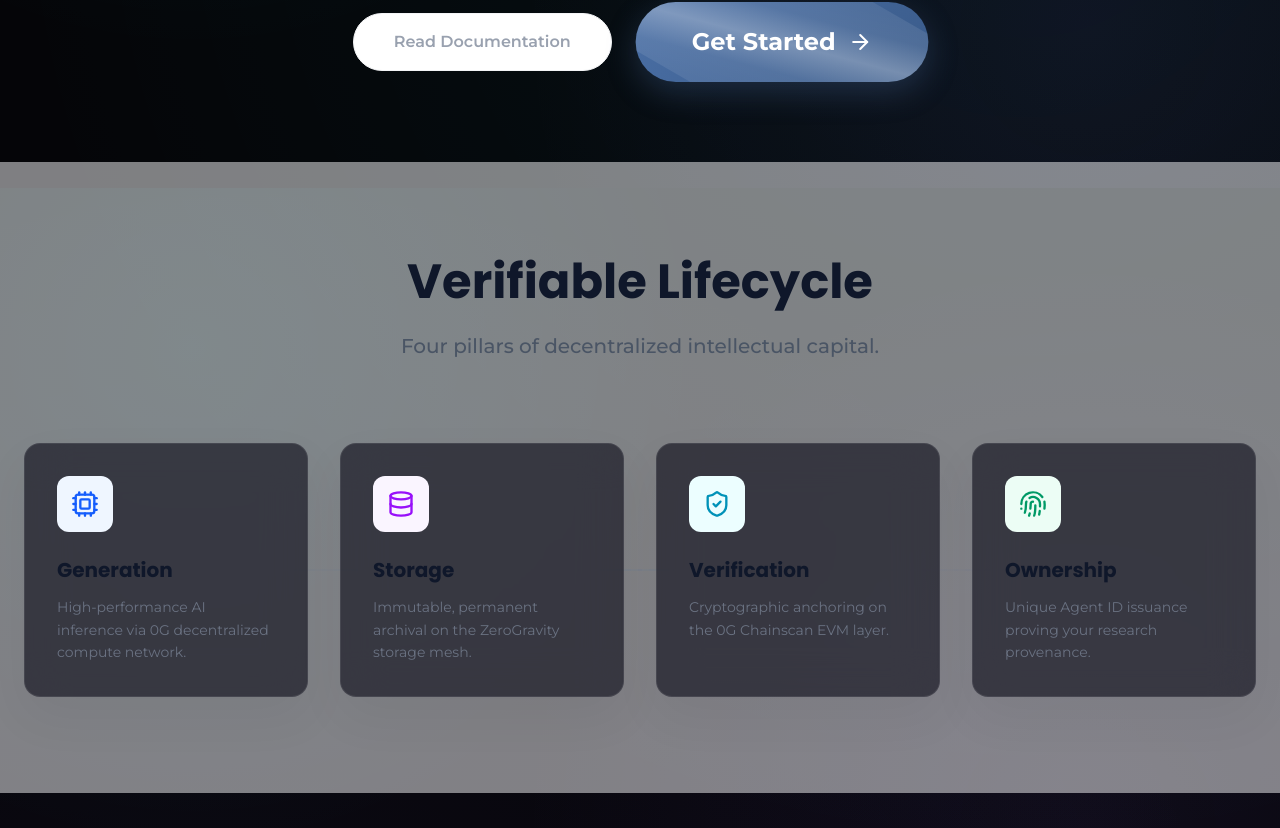
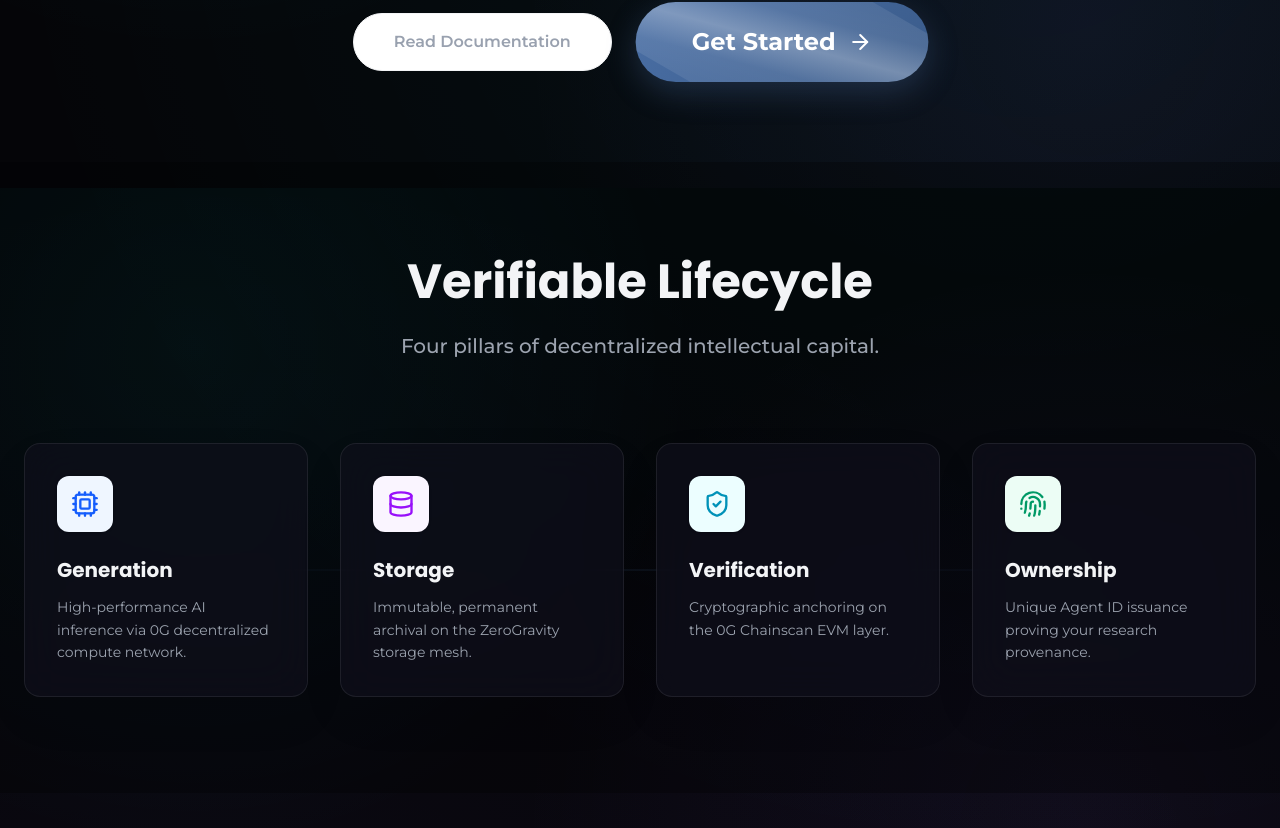
Before and after one commit to ODbeke/flux-agent, a Next.js app: page / in a window 1280 px wide. Shown: the part 612-1440 px from the top of the page. Built offline with nearby package versions, Linux system fonts and the light colour scheme; a web font is replaced by a local one.

Commit message:
style: enhance visibility of four pillars in dark mode

```diff
--- a/src/app/page.tsx
+++ b/src/app/page.tsx
@@ -58,11 +58,11 @@ export default function LandingPage() {
       </section>
 
       {/* Protocol Flow Sequence */}
-      <section id="how-it-works" className="py-24 bg-gray-50/50">
+      <section id="how-it-works" className="py-24 bg-[var(--container-bg)] transition-colors duration-300">
         <div className="max-w-7xl mx-auto px-6">
           <div className="text-center mb-20">
-            <h2 className="font-poppins text-4xl md:text-5xl font-bold mb-6">Verifiable Lifecycle</h2>
-            <p className="text-gray-600 font-medium text-lg md:text-xl max-w-2xl mx-auto leading-relaxed">
+            <h2 className="font-poppins text-4xl md:text-5xl font-bold mb-6 text-[var(--foreground)]">Verifiable Lifecycle</h2>
+            <p className="text-[var(--muted)] font-medium text-lg md:text-xl max-w-2xl mx-auto leading-relaxed">
               Four pillars of decentralized intellectual capital.
             </p>
           </div>
@@ -76,33 +76,33 @@ export default function LandingPage() {
                 icon: <Cpu />,
                 title: "Generation",
                 desc: "High-performance AI inference via 0G decentralized compute network.",
-                color: "bg-blue-50 text-blue-600"
+                color: "bg-blue-50 text-blue-600 dark:bg-blue-500/10 dark:text-[#60a5fa]"
               },
               {
                 icon: <Database />,
                 title: "Storage",
                 desc: "Immutable, permanent archival on the ZeroGravity storage mesh.",
-                color: "bg-purple-50 text-purple-600"
+                color: "bg-purple-50 text-purple-600 dark:bg-purple-500/10 dark:text-[#a78bfa]"
               },
               {
                 icon: <ShieldCheck />,
                 title: "Verification",
                 desc: "Cryptographic anchoring on the 0G Chainscan EVM layer.",
-                color: "bg-cyan-50 text-cyan-600"
+                color: "bg-cyan-50 text-cyan-600 dark:bg-cyan-500/10 dark:text-[#22d3ee]"
               },
               {
                 icon: <Fingerprint />,
                 title: "Ownership",
                 desc: "Unique Agent ID issuance proving your research provenance.",
-                color: "bg-emerald-50 text-emerald-600"
+                color: "bg-emerald-50 text-emerald-600 dark:bg-emerald-500/10 dark:text-[#34d399]"
               }
             ].map((step, idx) => (
-              <div key={idx} className="luxury-card p-8 rounded-2xl relative z-10 bg-white">
-                <div className={`w-14 h-14 rounded-xl ${step.color} flex items-center justify-center mb-6`}>
+              <div key={idx} className="luxury-card p-8 rounded-2xl relative z-10 transition-colors duration-300">
+                <div className={`w-14 h-14 rounded-xl ${step.color} flex items-center justify-center mb-6 shadow-sm`}>
                   {React.cloneElement(step.icon as React.ReactElement<React.ComponentProps<"svg">>, { className: "w-7 h-7" })}
                 </div>
-                <h3 className="font-poppins font-bold text-xl mb-3">{step.title}</h3>
-                <p className="text-sm text-gray-500 leading-relaxed">{step.desc}</p>
+                <h3 className="font-poppins font-bold text-xl mb-3 text-[var(--foreground)]">{step.title}</h3>
+                <p className="text-sm text-[var(--muted)] leading-relaxed">{step.desc}</p>
               </div>
             ))}
           </div>
```
